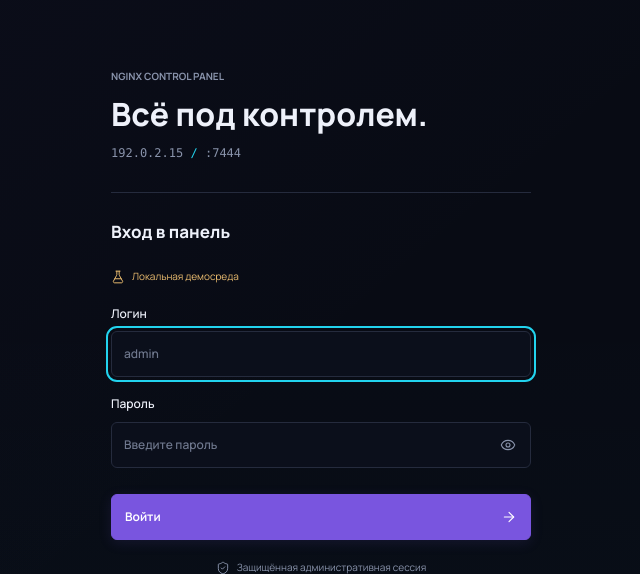
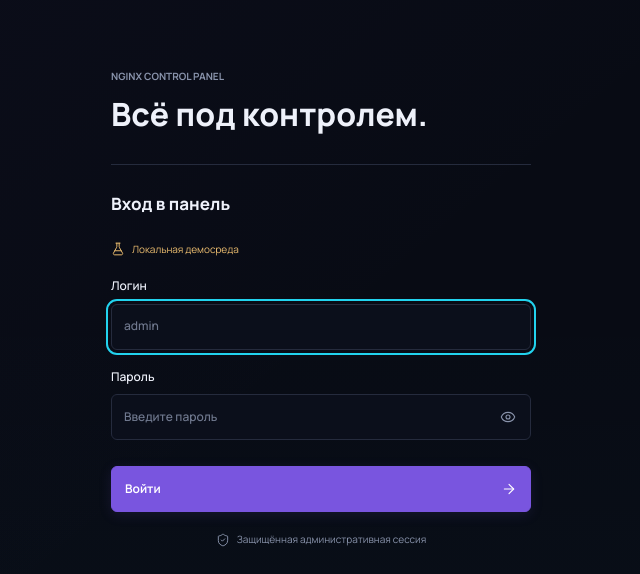
Before and after one commit to DgekStr/SmallnGinxControl, a Django app: page /login/ in a window 1280 px wide. Shown: the part 105-679 px from the top of the page, without its empty margins (319-959 px from the left). Run offline with Django 5.2, Linux system fonts and the light colour scheme.

Commit message:
Hide server address on login page

```diff
--- a/templates/login.html
+++ b/templates/login.html
@@ -13,7 +13,7 @@
 <body class="login-page">
   <header class="login-header"><a class="brand" href="/"><img src="{% static 'brand.png' %}" alt=""><span>SmallnGinx<span class="brand-sub">Control</span></span></a><span class="muted small">FOCUSLENS / INFRASTRUCTURE</span></header>
   <main class="login-main">
-    <div class="login-heading"><span class="eyebrow">NGINX CONTROL PANEL</span><h1>Всё под контролем.</h1><p class="muted mono">{{ server }} <span class="text-cyan">/</span> :7444</p></div>
+    <div class="login-heading"><span class="eyebrow">NGINX CONTROL PANEL</span><h1>Всё под контролем.</h1></div>
     <form method="post" class="login-form">
       {% csrf_token %}
       {% if error %}<div class="form-error" role="alert">{{ error }}</div>{% endif %}
```
Also changed, not shown: tests/panel.spec.cjs (+1 -0 lines).
